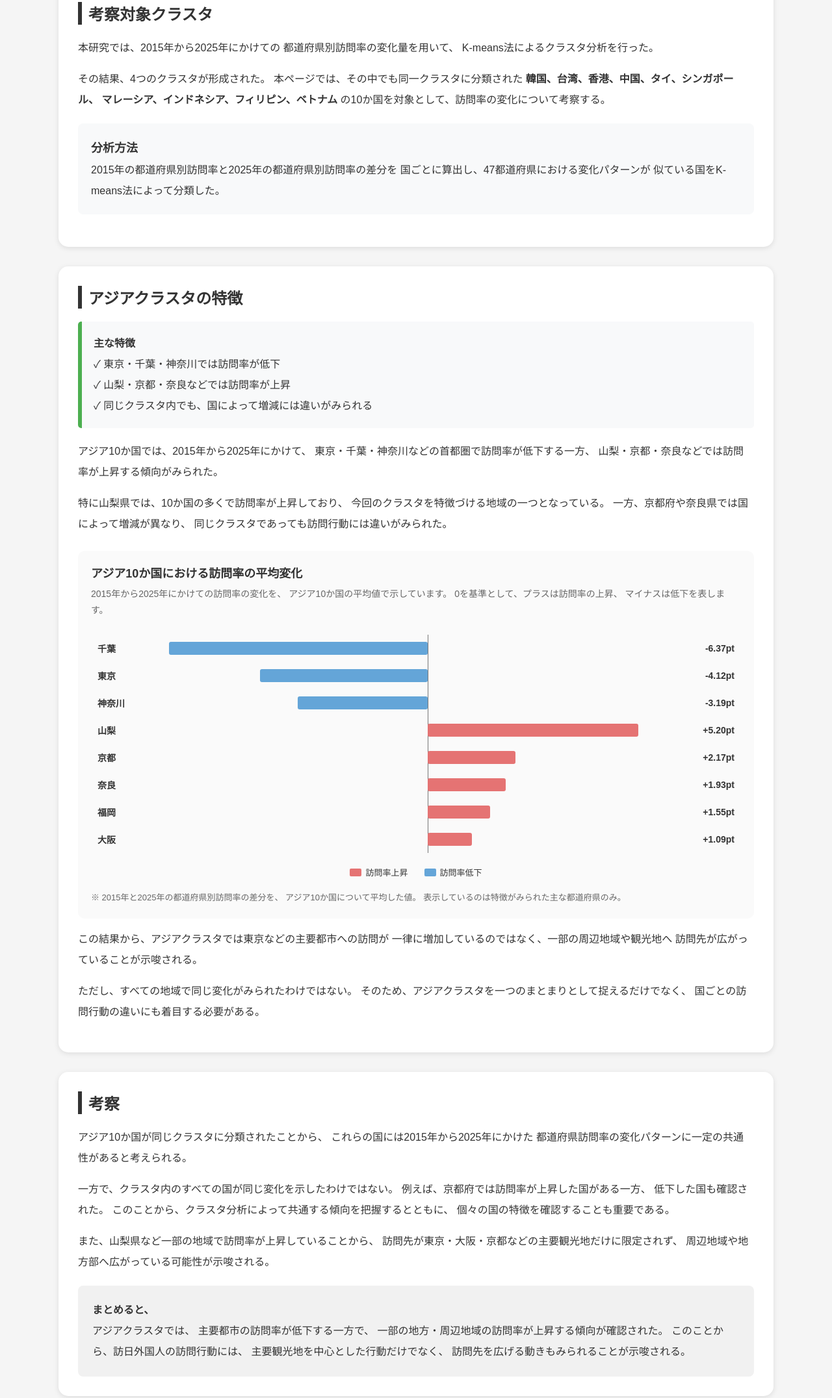
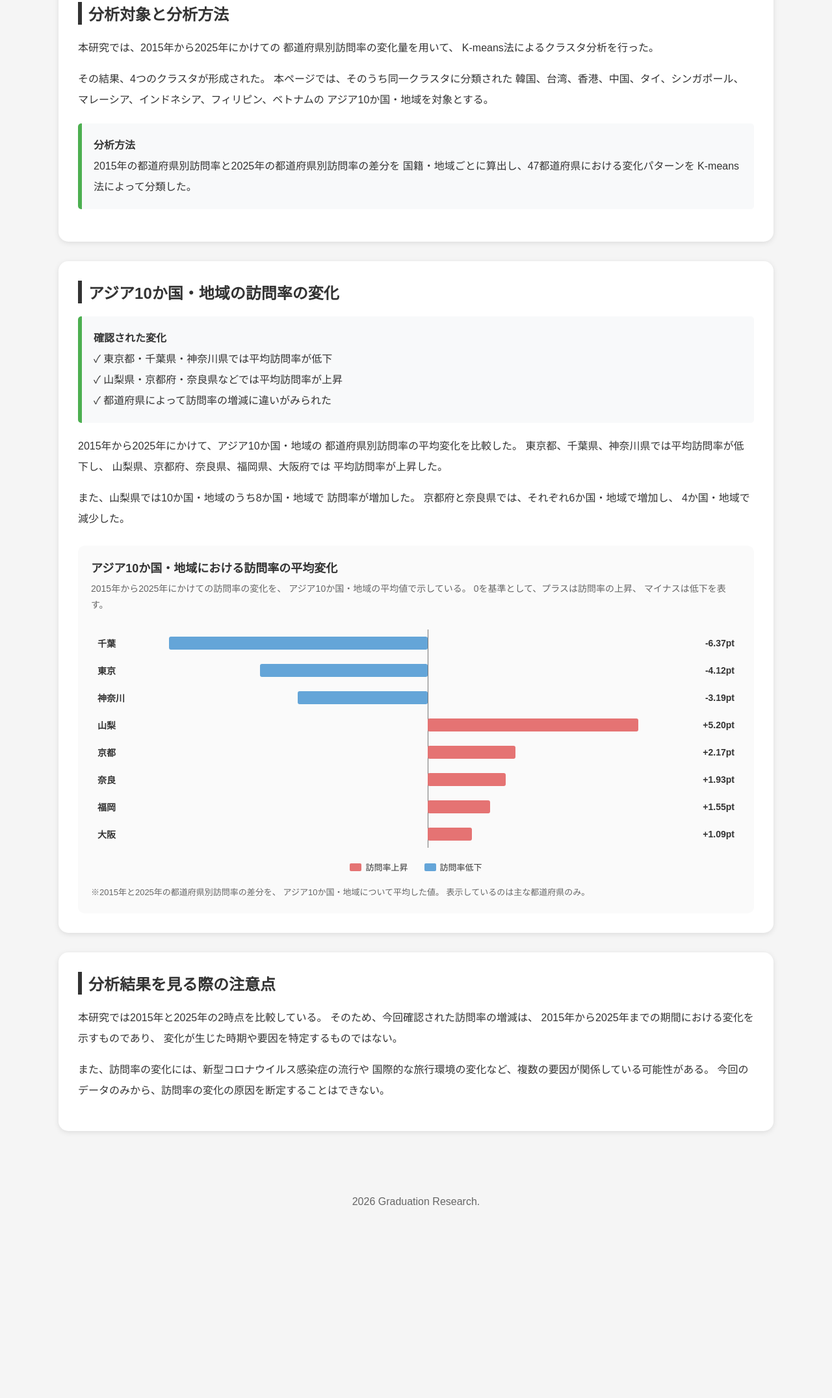
Before and after one commit to kokoro-web/graduation-website, a plain HTML site: page discussion.html in a window 1280 px wide. Shown: the part 265-2417 px from the top of the page at 65% size. After the commit the page ends 2154 px from the top, so only its background shows below. Drawn offline with Linux system fonts and the light colour scheme.

Commit message:
Update discussion.html

```diff
--- a/discussion.html
+++ b/discussion.html
@@ -1,9 +1,11 @@
+
 <!DOCTYPE html>
 <html lang="ja">
 
 <head>
 <meta charset="UTF-8">
-<title>考察</title>
+<meta name="viewport" content="width=device-width, initial-scale=1.0">
+<title>分析結果</title>
 
 <style>
 
@@ -80,7 +82,7 @@ header p{
     line-height:2;
 }
 
-/* 特徴ボックス */
+/* 結果ボックス */
 .feature-box{
     background:#f8f9fa;
     padding:18px;
@@ -88,19 +90,6 @@ header p{
     border-radius:5px;
     margin:20px 0;
     line-height:2;
-}
-
-/* 注目ポイント */
-.point-box{
-    background:#f8f9fa;
-    padding:20px;
-    border-radius:8px;
-    margin:20px 0;
-    line-height:2;
-}
-
-.point-box strong{
-    font-size:18px;
 }
 
 /* グラフ */
@@ -135,13 +124,7 @@ header p{
     position:absolute;
     top:0;
     bottom:0;
-
-    /*
-      グラフ全体ではなく、
-      棒グラフ部分（中央の列）の中央に0ラインを配置
-    */
     left:calc(110px + (100% - 185px) / 2);
-
     width:1px;
     background:#777;
     z-index:1;
@@ -190,6 +173,7 @@ header p{
     font-weight:bold;
 }
 
+/* グラフ注記 */
 .chart-note{
     margin-top:18px;
     font-size:13px;
@@ -224,15 +208,6 @@ header p{
 
 .legend-negative{
     background:#64a5d8;
-}
-
-/* 考察まとめ */
-.conclusion-box{
-    background:#f1f1f1;
-    padding:22px;
-    border-radius:8px;
-    line-height:2;
-    margin-top:20px;
 }
 
 /* フッター */
@@ -271,33 +246,29 @@ header p{
 
 </head>
 
-
 <body>
 
 <a href="cluster.html" class="back-button">
 ← クラスタ分析へ戻る
 </a>
 
-
 <header>
 
-<h1>考察</h1>
+<h1>分析結果</h1>
 
 <p>
-クラスタ分析結果から得られた特徴について考察する
+クラスタ分析および都道府県別訪問率の変化
 </p>
 
 </header>
 
-
 <div class="container">
 
-
-<!-- 考察対象 -->
+<!-- 分析対象 -->
 
 <div class="section">
 
-<h2>考察対象クラスタ</h2>
+<h2>分析対象と分析方法</h2>
 
 <p>
 本研究では、2015年から2025年にかけての
@@ -307,72 +278,70 @@ K-means法によるクラスタ分析を行った。
 
 <p>
 その結果、4つのクラスタが形成された。
-本ページでは、その中でも同一クラスタに分類された
-<strong>韓国、台湾、香港、中国、タイ、シンガポール、
-マレーシア、インドネシア、フィリピン、ベトナム</strong>
-の10か国を対象として、訪問率の変化について考察する。
+本ページでは、そのうち同一クラスタに分類された
+韓国、台湾、香港、中国、タイ、シンガポール、
+マレーシア、インドネシア、フィリピン、ベトナムの
+アジア10か国・地域を対象とする。
 </p>
 
-<div class="point-box">
+<div class="feature-box">
 
-<strong>分析方法</strong><br>
+<b>分析方法</b><br>
 
 2015年の都道府県別訪問率と2025年の都道府県別訪問率の差分を
-国ごとに算出し、47都道府県における変化パターンが
-似ている国をK-means法によって分類した。
+国籍・地域ごとに算出し、47都道府県における変化パターンを
+K-means法によって分類した。
 
 </div>
 
 </div>
 
-
-<!-- アジアクラスタ -->
+<!-- アジアクラスタの結果 -->
 
 <div class="section">
 
-<h2>アジアクラスタの特徴</h2>
-
+<h2>アジア10か国・地域の訪問率の変化</h2>
 
 <div class="feature-box">
 
-<b>主な特徴</b><br>
+<b>確認された変化</b><br>
 
-✓ 東京・千葉・神奈川では訪問率が低下<br>
+✓ 東京都・千葉県・神奈川県では平均訪問率が低下<br>
 
-✓ 山梨・京都・奈良などでは訪問率が上昇<br>
+✓ 山梨県・京都府・奈良県などでは平均訪問率が上昇<br>
 
-✓ 同じクラスタ内でも、国によって増減には違いがみられる
+✓ 都道府県によって訪問率の増減に違いがみられた
 
 </div>
 
-
 <p>
-アジア10か国では、2015年から2025年にかけて、
-東京・千葉・神奈川などの首都圏で訪問率が低下する一方、
-山梨・京都・奈良などでは訪問率が上昇する傾向がみられた。
+2015年から2025年にかけて、アジア10か国・地域の
+都道府県別訪問率の平均変化を比較した。
+東京都、千葉県、神奈川県では平均訪問率が低下し、
+山梨県、京都府、奈良県、福岡県、大阪府では
+平均訪問率が上昇した。
 </p>
 
 <p>
-特に山梨県では、10か国の多くで訪問率が上昇しており、
-今回のクラスタを特徴づける地域の一つとなっている。
-一方、京都府や奈良県では国によって増減が異なり、
-同じクラスタであっても訪問行動には違いがみられた。
+また、山梨県では10か国・地域のうち8か国・地域で
+訪問率が増加した。
+京都府と奈良県では、それぞれ6か国・地域で増加し、
+4か国・地域で減少した。
 </p>
-
 
 <!-- グラフ -->
 
 <div class="chart-area">
 
 <div class="chart-title">
-アジア10か国における訪問率の平均変化
+アジア10か国・地域における訪問率の平均変化
 </div>
 
 <div class="chart-description">
 2015年から2025年にかけての訪問率の変化を、
-アジア10か国の平均値で示しています。
+アジア10か国・地域の平均値で示している。
 0を基準として、プラスは訪問率の上昇、
-マイナスは低下を表します。
+マイナスは低下を表す。
 </div>
 
 <div class="bar-chart">
@@ -382,7 +351,6 @@ K-means法によるクラスタ分析を行った。
 <div id="chartRows"></div>
 
 </div>
-
 
 <div class="chart-legend">
 
@@ -398,134 +366,47 @@ K-means法によるクラスタ分析を行った。
 
 </div>
 
-
 <div class="chart-note">
-※ 2015年と2025年の都道府県別訪問率の差分を、
-アジア10か国について平均した値。
-表示しているのは特徴がみられた主な都道府県のみ。
+※2015年と2025年の都道府県別訪問率の差分を、
+アジア10か国・地域について平均した値。
+表示しているのは主な都道府県のみ。
 </div>
-
-</div>
-
-
-<p>
-この結果から、アジアクラスタでは東京などの主要都市への訪問が
-一律に増加しているのではなく、一部の周辺地域や観光地へ
-訪問先が広がっていることが示唆される。
-</p>
-
-<p>
-ただし、すべての地域で同じ変化がみられたわけではない。
-そのため、アジアクラスタを一つのまとまりとして捉えるだけでなく、
-国ごとの訪問行動の違いにも着目する必要がある。
-</p>
-
-</div>
-
-
-<!-- 考察 -->
-
-<div class="section">
-
-<h2>考察</h2>
-
-<p>
-アジア10か国が同じクラスタに分類されたことから、
-これらの国には2015年から2025年にかけた
-都道府県訪問率の変化パターンに一定の共通性があると考えられる。
-</p>
-
-<p>
-一方で、クラスタ内のすべての国が同じ変化を示したわけではない。
-例えば、京都府では訪問率が上昇した国がある一方、
-低下した国も確認された。
-このことから、クラスタ分析によって共通する傾向を把握するとともに、
-個々の国の特徴を確認することも重要である。
-</p>
-
-<p>
-また、山梨県など一部の地域で訪問率が上昇していることから、
-訪問先が東京・大阪・京都などの主要観光地だけに限定されず、
-周辺地域や地方部へ広がっている可能性が示唆される。
-</p>
-
-<div class="conclusion-box">
-
-<b>まとめると、</b><br>
-
-アジアクラスタでは、
-主要都市の訪問率が低下する一方で、
-一部の地方・周辺地域の訪問率が上昇する傾向が確認された。
-このことから、訪日外国人の訪問行動には、
-主要観光地を中心とした行動だけでなく、
-訪問先を広げる動きもみられることが示唆される。
 
 </div>
 
 </div>
 
-
-<!-- 研究上の注意 -->
+<!-- 分析結果を見る際の注意点 -->
 
 <div class="section">
 
 <h2>分析結果を見る際の注意点</h2>
 
 <p>
-本研究では2015年と2025年の2時点を比較しているため、
-その間に発生した新型コロナウイルス感染症の流行や
-国際的な旅行環境の変化なども訪問率に影響している可能性がある。
+本研究では2015年と2025年の2時点を比較している。
+そのため、今回確認された訪問率の増減は、
+2015年から2025年までの期間における変化を示すものであり、
+変化が生じた時期や要因を特定するものではない。
 </p>
 
 <p>
-そのため、今回確認された訪問率の変化を、
-旅行者の観光嗜好の変化だけによるものと断定することはできない。
-今後は複数年のデータや旅行目的、滞在日数などを組み合わせることで、
-より詳細な観光行動の変化を分析する必要がある。
+また、訪問率の変化には、新型コロナウイルス感染症の流行や
+国際的な旅行環境の変化など、複数の要因が関係している可能性がある。
+今回のデータのみから、訪問率の変化の原因を断定することはできない。
 </p>
 
 </div>
 
-
-<!-- まとめ -->
-
-<div class="section">
-
-<h2>まとめ</h2>
-
-<p>
-クラスタ分析によって、国ごとの訪問率の変化パターンを
-グループとして捉えることができた。
-</p>
-
-<p>
-特にアジア10か国では、
-首都圏の訪問率低下と一部地域の訪問率上昇という
-共通した傾向が確認された一方、
-国による違いもみられた。
-</p>
-
-<p>
-この結果は、訪日外国人の観光行動を考える際に、
-国籍ごとの特徴と訪問先の変化を
-合わせて捉えることの重要性を示している。
-</p>
-
 </div>
-
-
-</div>
-
 
 <div class="footer">
 2026 Graduation Research.
 </div>
 
-
 <script>
 
 /* --------------------------------
-   アジア10市場
+   アジア10か国・地域
    2015年 → 2025年の平均差分
 -------------------------------- */
 
@@ -564,7 +445,6 @@ const chartData = [
     }
 ];
 
-
 /* --------------------------------
    グラフ作成
 -------------------------------- */
@@ -578,16 +458,12 @@ function createChart(){
         return;
     }
 
-
-    /* 最大値 */
-
     const maxValue =
         Math.max(
             ...chartData.map(item =>
                 Math.abs(item.value)
             )
         );
-
 
     chartData.forEach(item => {
 
@@ -596,88 +472,49 @@ function createChart(){
 
         row.className = "bar-row";
 
-
-        /* 都道府県名 */
-
         const label =
             document.createElement("div");
 
         label.className = "bar-label";
-
-        label.textContent =
-            item.prefecture;
-
-
-        /* 棒グラフ部分 */
+        label.textContent = item.prefecture;
 
         const container =
             document.createElement("div");
 
-        container.className =
-            "bar-container";
-
+        container.className = "bar-container";
 
         const bar =
             document.createElement("div");
 
-
         if(item.value >= 0){
-
-            bar.className =
-                "bar positive";
-
+            bar.className = "bar positive";
         }else{
-
-            bar.className =
-                "bar negative";
-
+            bar.className = "bar negative";
         }
-
-
-        /* 棒の長さ */
 
         const width =
             Math.abs(item.value)
             / maxValue
             * 50;
 
-
-        bar.style.width =
-            width + "%";
-
+        bar.style.width = width + "%";
 
         container.appendChild(bar);
-
-
-        /* 数値 */
 
         const value =
             document.createElement("div");
 
-        value.className =
-            "bar-value";
-
+        value.className = "bar-value";
 
         const sign =
-            item.value > 0
-                ? "+"
-                : "";
-
+            item.value > 0 ? "+" : "";
 
         value.textContent =
-            sign +
-            item.value.toFixed(2) +
-            "pt";
-
-
-        /* 行に追加 */
+            sign + item.value.toFixed(2) + "pt";
 
         row.appendChild(label);
-
         row.appendChild(container);
-
         row.appendChild(value);
-
 
         chartRows.appendChild(row);
 
@@ -685,15 +522,10 @@ function createChart(){
 
 }
 
-
-/* --------------------------------
-   実行
--------------------------------- */
-
+/* 実行 */
 createChart();
 
 </script>
 
-
 </body>
 </html>
```
